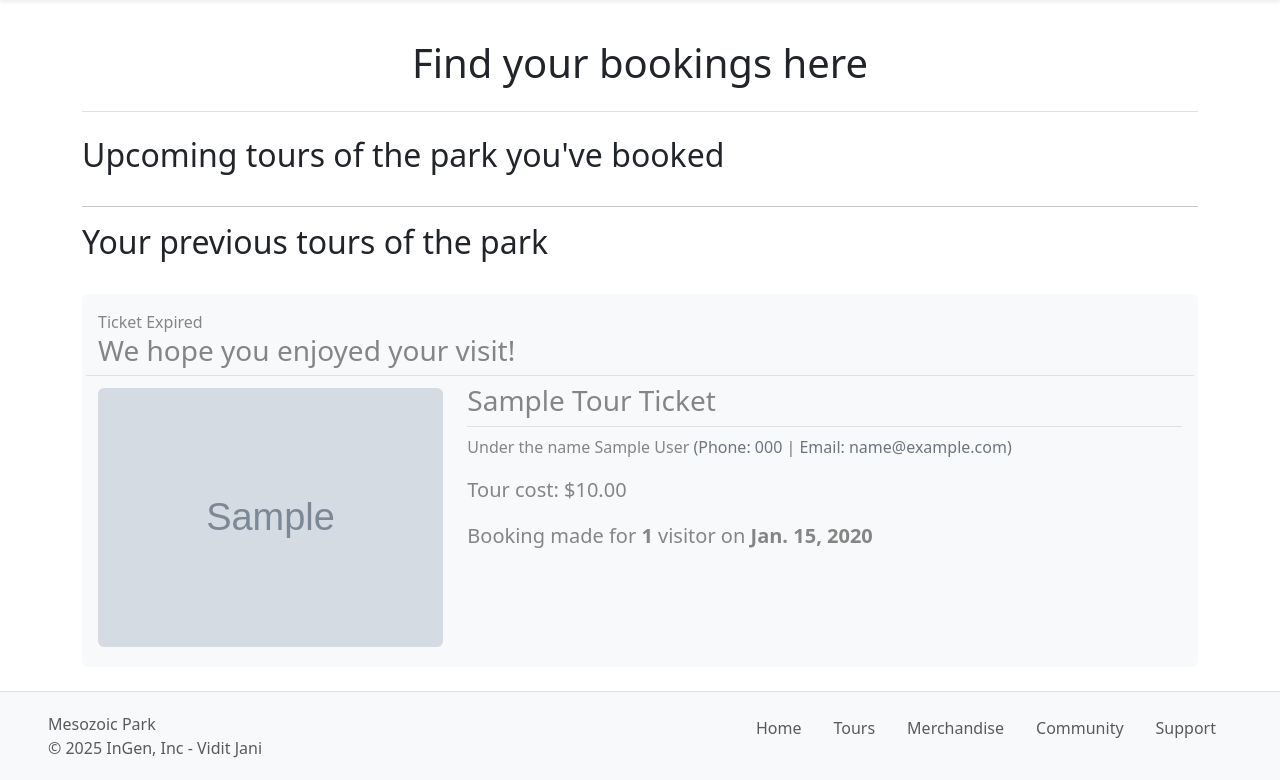
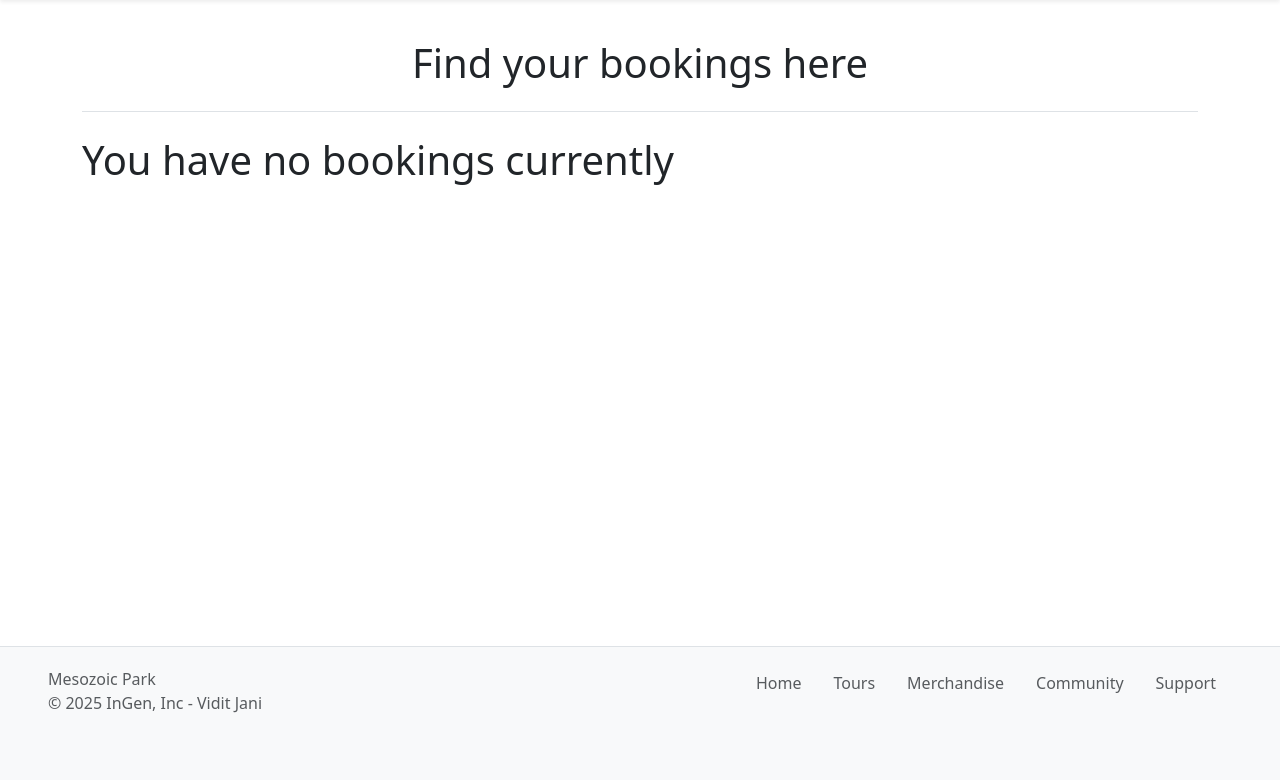
Before and after one commit to vidit-7/MesParkProj, a Django app: page /tours/tour-bookings/ in a window 1280 px wide. Shown: the part 65-845 px from the top of the page. After the commit the page ends 778 px from the top, so only its background shows below. Run offline with Django 5.2, Linux system fonts and the light colour scheme; a user stored in the database is signed in; tables that the repository leaves empty hold one stand-in row (values such as "Sample post"); grey boxes marked "Sample" are stand-in pictures; parts of the project's set-up code (start-up, migrations or seed data) failed here and were passed over.

Commit message:
Add stripe for tours, modify booking logic.

```diff
--- a/merchstore/forms.py
+++ b/merchstore/forms.py
@@ -3,7 +3,7 @@
 
 class OrderDeliveryForm(forms.ModelForm):
     PAYMENT_CHOICES = [
-        ('method_cod', 'Cash on Delivery'),
+        ('method_cod', 'Cash On Delivery'),
         ('method_stripe', 'Card (Stripe)'),
     ]
 
--- a/merchstore/mesmailh.py
+++ b/merchstore/mesmailh.py
@@ -4,7 +4,7 @@
     if order.uemail != "":
         send_mail(
             subject=f"Confirmation of {order}",
-            message=f"Greetings {user.first_name},\n\n\tThis is a confirmation email for your order that has been successfully booked on {order.created_at}. The total amount of the order placed is ${order.ord_total_price()} for {order.total_products()} products. The net quantity is {order.total_qty()}.\nThank you for shopping with us!\n\nRegards,\nMesozoic Park Admin\n\nP.S. This is a system generated mail, please do not reply. For any questions, contact us at link.",
+            message=f"Greetings {user.first_name},\n\n\tThis is a confirmation email for your order that has been successfully booked on {order.created_at}. The total amount of the order placed is ${order.ord_total_price()} for {order.total_products()} products. The net quantity is {order.total_qty()}. Payment method {order.payment_status}.\nThank you for shopping with us!\n\nRegards,\nMesozoic Park Admin\n\nP.S. This is a system generated mail, please do not reply. For any questions, contact us at link.",
             from_email="mesparkadmin@ingen.inc",
             recipient_list=[order.uemail],
             fail_silently=False
--- a/parktour/forms.py
+++ b/parktour/forms.py
@@ -84,7 +84,7 @@
             raise forms.ValidationError("Please select a future date.")
 
         if self.fv_user and tdate:
-            if Booking.objects.filter(user=self.fv_user, booking_date=tdate).exists():
+            if Booking.objects.filter(user=self.fv_user, booking_date=tdate, booking_stage="CONFIRMED").exists():
                 raise forms.ValidationError("You already have a tour booked for the selected day. Please choose a different date.")
 
         return tdate
@@ -103,7 +103,7 @@
         num_wish = cleaned_data.get('num_visitors')
 
         if self.fv_tour and tdate and num_wish:
-            existing_day_bookings = Booking.objects.filter(tour=self.fv_tour, booking_date=tdate)
+            existing_day_bookings = Booking.objects.filter(tour=self.fv_tour, booking_date=tdate, booking_stage="CONFIRMED")
             # booked_total = sum(b.num_visitors for b in existing)
             already_attending_visitors = 0
             for booking in existing_day_bookings:
--- a/parktour/mesmailh.py
+++ b/parktour/mesmailh.py
@@ -4,7 +4,7 @@
     if booking.uemail != "":
         send_mail(
             subject=f"Booking for {booking.tour} tour confirmed on {booking.booking_date}.",
-            message=f"Greetings {user.first_name},\n\n\tThis is a confirmation email for your park tour successfully booked for {booking.num_visitors} visitors on {booking.booking_date}. The total cost of the tour is ${booking.total_cost}.\nWe hope to see you soon!\n\nRegards,\nMesozoic Park Admin\n\nP.S. This is a system generated mail, please do not reply. For any questions, contact us at link.",
+            message=f"Greetings {user.first_name},\n\n\tThis is a confirmation email for your park tour successfully booked for {booking.num_visitors} visitors on {booking.booking_date}. Payment method: '{booking.payment_status}'. The total cost of the tour is ${booking.total_cost}.\nWe hope to see you soon!\n\nRegards,\nMesozoic Park Admin\n\nP.S. This is a system generated mail, please do not reply. For any questions, contact us at link.",
             from_email="mesparkadmin@ingen.inc",
             recipient_list=[booking.uemail],
             fail_silently=False
--- a/parktour/templates/parktour/bk_unit_component.html
+++ b/parktour/templates/parktour/bk_unit_component.html
@@ -6,12 +6,13 @@
         <h3 class="border-bottom pb-2 mb-2">{{bk.tour.tour_type}} Tour Ticket</h3>
     </a>
     <div class="fs-5">
-        <p class="fs-6">
+        <div class="fs-6">
             Under the name {{request.user.first_name}} {{request.user.last_name}}
             <span class="text-secondary">(Phone: {{bk.phone}} | Email: {{bk.uemail}})</span>
-        </p>
-        <p>Tour cost: ${{bk.total_cost}}</p>
-        <p>Booking made for <span class="fw-bold">{{bk.num_visitors}} </span>visitor{%if bk.num_visitors > 1%}s{%endif%}
-            on <span class="fw-bold">{{bk.booking_date}}</span></p>
+        </div>
+        <div class="m-2">Tour cost: ${{bk.total_cost}}</div>
+        <div class="m-2">Payment status: {% if bk.payment_status == 'PAID' %} Paid {% else %} On Arrival {% endif %}</div>
+        <div class="m-2">Booking made for <span class="fw-bold">{{bk.num_visitors}} </span>visitor{%if bk.num_visitors > 1%}s{%endif%}
+            on <span class="fw-bold">{{bk.booking_date}}</span></div>
     </div>
 </div>
--- a/parktour/urls.py
+++ b/parktour/urls.py
@@ -5,7 +5,9 @@
 urlpatterns = [
     path('', views.tourHome, name="parkTourHome"),
     path('explore-tour/<str:pk>', views.tourExplore, name="parkTourExplore"),
-    path('confirm-and-book-tour/<str:pk>', views.tourBook, name="parkTourBooking"),
+    path('book-tour/<str:pk>', views.tourBook, name="parkTourBooking"),
+    path('confirm-tour-booking/<str:booking_id>', views.tourBookConfirm, name="parkTourBookConfirm"),
+    path('confirm-booking-payment/', views.confirmBookingPayment, name='confirmBookingPayment'),
     path('check-booking-status/', views.tourCheckStatus, name="parkTourCheckBookingStatus"),
     path('tour-bookings/', views.tourBookings, name="parkTourBookings"),
 ]
--- a/parktour/views.py
+++ b/parktour/views.py
@@ -2,11 +2,13 @@
 from django.http import JsonResponse
 from django.contrib.auth.decorators import login_required
 from django.contrib import messages
+from django.conf import settings
 from django.utils import timezone
 from parktour.models import Tour, Booking
 from parktour.forms import BookingForm
 
 from parktour.mesmailh import tourBookingConfirmationMail
+from parktour.mespayments import create_checkout_session, retrieve_checkout_session
 
 import json
 from datetime import datetime
@@ -31,51 +33,109 @@
 
     if request.method == "POST":
         booking_form = BookingForm(request.POST, fv_user=request.user, fv_tour=tour)
+        if booking_form.is_valid():
+            booking = booking_form.save(commit=False)
+            booking.user = request.user
+            booking.tour = tour
+            booking.total_cost = booking.totalCost()
 
-        if 'confirm-final' in request.POST:
-            if booking_form.is_valid():
-                booking = booking_form.save(commit=False)
-                booking.user = request.user
-                booking.tour = tour
-                booking.total_cost = booking.totalCost()
+            booking.save()
 
-                booking.save()
-                messages.success(request, "Your tour has been booked successfully. We hope to see you soon!")
+            b_date = booking.booking_date
 
-                tourBookingConfirmationMail(request.user, booking)
-
-                return redirect("parkTourBookings")
-            else:
-                messages.error(request, "There was an error booking your tour. You may try again.")
-                return render(request, 'parktour/book-tour.html', {"tour": tour, "booking_form": booking_form})
-
+            return redirect('parkTourBookConfirm', booking_id=booking.id)
         else:
-            if booking_form.is_valid():
-                booking = booking_form.save(commit=False)
-                booking.user = request.user
-                booking.tour = tour
-                booking.total_cost = booking.totalCost()
-
-                b_date = booking.booking_date
-
-                context = {
-                    "tour": tour,
-                    "ticket_price": booking.ticketPrice(),
-                    "num_tickets": booking.num_visitors,
-                    "booking_cost": booking.totalCost(),
-                    "b_uemail": booking.uemail,
-                    "b_phone": booking.phone,
-                    "b_date": b_date,
-                    "booking_form": booking_form
-                }
-                return render(request, 'parktour/confirm-booking.html', context)
-            else:
-                return render(request, 'parktour/book-tour.html', {"tour": tour, "booking_form": booking_form})
+            return render(request, 'parktour/book_tour.html', {"tour": tour, "booking_form": booking_form})
 
     initial_form_fields = {'phone': request.user.profile.phone, 'uemail': request.user.email}
     booking_form = BookingForm(initial=initial_form_fields, fv_user=request.user, fv_tour=tour)
     context = {"tour": tour, "booking_form": booking_form}
-    return render(request, 'parktour/book-tour.html', context)
+    return render(request, 'parktour/book_tour.html', context)
+
+@login_required
+def tourBookConfirm(request, booking_id):
+    # booking_id_req = request.POST.get('booking-id')
+    try:
+        booking = Booking.objects.get(id=booking_id, user=request.user, booking_stage="DRAFT")
+    except:
+        return HttpResponse("Booking does not exist")
+
+    if(booking.booking_date <= timezone.now().date()):
+        messages.error(request, f"Expired. Booking can not be confirmed.")
+        return redirect("parkTourHome")
+
+    if Booking.objects.filter(user=request.user, booking_date=booking.booking_date, booking_stage="CONFIRMED").exists():
+        messages.error(request, f"You have another booking confirmed on {booking.booking_date} already.")
+        return redirect("parkTourHome")
+
+    existing_day_bookings = Booking.objects.filter(tour=booking.tour, booking_date=booking.booking_date, booking_stage="CONFIRMED")
+    already_attending_visitors = 0
+    for bk in existing_day_bookings:
+        already_attending_visitors += bk.num_visitors
+    available_tickets = booking.tour.max_per_day - already_attending_visitors
+    if booking.num_visitors > available_tickets:
+        messages.error(request, f"Enough slots not available on {booking.booking_date}. Please try to make a new booking.")
+        return redirect("parkTourHome")
+
+    if request.method == 'POST':
+        if 'confirm-final' in request.POST and 'payment_method' in request.POST:
+            booking.booking_stage = "CONFIRMED"
+            booking.save(update_fields=['booking_stage'])
+
+            if not settings.STRIPE_KEYS_SET:
+                messages.success(request, "Your tour has been booked successfully. We hope to see you soon!")
+                tourBookingConfirmationMail(request.user, booking)
+                return redirect("parkTourBookings")
+            else:
+                payment_method = request.POST.get('payment_method')
+                if payment_method == 'method_stripe':
+                    session = create_checkout_session(booking)
+                    booking.stripe_session_id = session.id
+                    booking.save(update_fields=['stripe_session_id'])
+                    return redirect(session.url)
+                else:
+                    messages.success(request, "Your tour has been booked successfully. We hope to see you soon!")
+                    tourBookingConfirmationMail(request.user, booking)
+                return redirect("parkTourBookings")
+    else:
+        context = {
+            "tour": booking.tour,
+            "ticket_price": booking.ticketPrice(),
+            "num_tickets": booking.num_visitors,
+            "booking_cost": booking.totalCost(),
+            "b_uemail": booking.uemail,
+            "b_phone": booking.phone,
+            "b_date": booking.booking_date,
+            }
+        return render(request, 'parktour/confirm_booking.html', context)
+
+@login_required
+def confirmBookingPayment(request):
+    if not settings.STRIPE_KEYS_SET:
+        return HttpResponse("Stripe not configured")
+
+    session_id = request.GET.get('session_id')
+    if not session_id:
+        return HttpResponse("No session id provided")
+
+    session = retrieve_checkout_session(session_id)
+    try:
+        tourBooking = Booking.objects.get(stripe_session_id=session_id, user=request.user, booking_stage="CONFIRMED")
+    except:
+        return HttpResponse("BOOKING not found")
+
+    if tourBooking.payment_status == 'PAID':
+        return redirect('parkTourBookings')
+
+    if session.payment_status == 'paid':
+        messages.success(request,"Payment Successful. Your tour has been booked.")
+        tourBooking.payment_status = 'PAID'
+    else:
+        messages.info(request, "Payment Failed. Your tour has been booked and payment can be made on arrival. Feel free to contact us for any help.")
+
+    tourBookingConfirmationMail(request.user, tourBooking)
+    tourBooking.save(update_fields=['payment_status'])
+    return redirect('parkTourBookings')
 
 @login_required(login_url="centBaseLoginUser")
 def tourCheckStatus(request):
@@ -95,7 +155,7 @@
             return JsonResponse({'success': False, 'show_message': 'Please select a future date.'})
 
         # check already booked tours
-        if Booking.objects.filter(user=request.user, booking_date=bookDate).exists():
+        if Booking.objects.filter(user=request.user, booking_date=bookDate, booking_stage="CONFIRMED").exists():
             return JsonResponse({'success': False, 'show_message': f'You already have a tour booked on {bookDate}'})
         # check num of slots
         try:
@@ -103,7 +163,7 @@
         except:
             return JsonResponse({'success': False, "show_message": "Error"})
 
-        current_day_bookings = Booking.objects.filter(tour=fetch_tour, booking_date=bookDate)
+        current_day_bookings = Booking.objects.filter(tour=fetch_tour, booking_date=bookDate, booking_stage="CONFIRMED")
 
         current_day_visitors = 0
         for booking in current_day_bookings:
@@ -127,6 +187,6 @@
 @login_required(login_url="centBaseLoginUser")
 def tourBookings(request):
 
-    bookings = Booking.objects.filter(user=request.user).order_by('booking_date','-booked_at_date')
+    bookings = Booking.objects.filter(user=request.user, booking_stage="CONFIRMED").order_by('booking_date','-booked_at_date')
     context = {'bookings': bookings, 'booking_count': bookings.count()}
     return render(request, 'parktour/bookings.html', context)
```
Also changed, not shown: parktour/mespayments.py (+8 -7 lines), parktour/models.py (+9 -1 lines), parktour/templates/parktour/confirm_booking.html (renamed from parktour/templates/parktour/confirm-booking.html, +14 -3 lines), parktour/migrations/0010_booking_booking_stage.py (added), parktour/migrations/0011_alter_booking_booking_stage.py (added), parktour/templates/parktour/book_tour.html (renamed from parktour/templates/parktour/book-tour.html).
